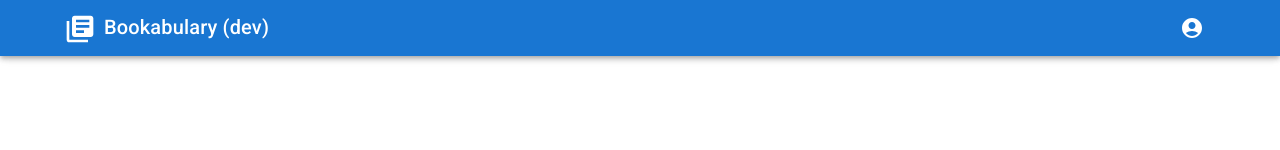
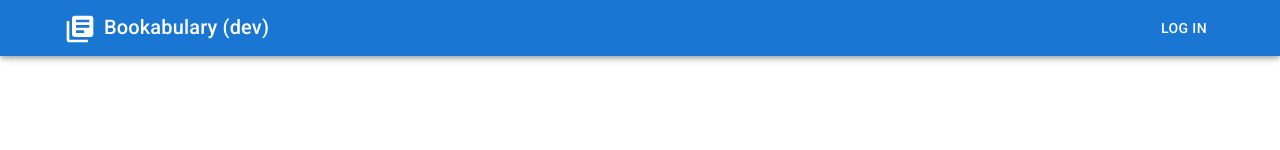
Before and after one commit to vladyslav-polishchuk/learn-vocabulary-frontend, a React (Create React App) app: page /login in a window 1280 px wide. Shown: the top 150 px of the page. Built offline with nearby package versions, Linux system fonts and the light colour scheme.

Commit message:
Implement logout

```diff
--- a/src/api.ts
+++ b/src/api.ts
@@ -45,3 +45,9 @@ export const register = async (email: string, password: string) => {
     body: formData,
   });
 };
+
+export const logout = async () => {
+  return await sendRequest(`logout`, {
+    method: 'POST',
+  });
+};
--- a/src/components/Header.tsx
+++ b/src/components/Header.tsx
@@ -1,5 +1,4 @@
 import { LibraryBooks, AccountCircle } from '@mui/icons-material';
-
 import React from 'react';
 import { Link, useNavigate } from 'react-router-dom';
 import {
@@ -12,27 +11,51 @@ import {
   IconButton,
   Tooltip,
   MenuItem,
+  Button,
 } from '@mui/material';
-
-const settings = [
-  { label: 'Profile', page: '/profile' },
-  { label: 'Logout', page: '/logout' },
-  { label: 'Login', page: '/login' },
-];
+import { logout } from '../api';
+import { useDispatch, useSelector } from 'react-redux';
+import type { RootState } from '../store';
+import { setUser } from '../store/vocabularySlice';
 
 export default function Header() {
   const navigate = useNavigate();
+  const dispatch = useDispatch();
   const [anchorElUser, setAnchorElUser] = React.useState<null | HTMLElement>(
     null
   );
+  const { user } = useSelector((state: RootState) => state.vocabulary);
 
   const handleOpenUserMenu = (event: React.MouseEvent<HTMLElement>) => {
     setAnchorElUser(event.currentTarget);
   };
-
   const handleCloseUserMenu = () => {
     setAnchorElUser(null);
   };
+
+  const settings = [
+    { label: 'Profile', click: () => navigate('/profile') },
+    {
+      label: 'Logout',
+      click: async () => {
+        await logout();
+
+        dispatch(setUser(null));
+      },
+    },
+  ];
+
+  const loginOrProfileButton = user ? (
+    <Tooltip title="Open settings">
+      <IconButton size="large" onClick={handleOpenUserMenu} color="inherit">
+        <AccountCircle />
+      </IconButton>
+    </Tooltip>
+  ) : (
+    <Button color="inherit" onClick={() => navigate('/login')}>
+      Log in
+    </Button>
+  );
 
   return (
     <AppBar position="fixed">
@@ -56,15 +79,7 @@ export default function Header() {
             Bookabulary ({process.env.REACT_APP_ENV || 'dev'})
           </Typography>
           <Box sx={{ flexGrow: 0 }}>
-            <Tooltip title="Open settings">
-              <IconButton
-                size="large"
-                onClick={handleOpenUserMenu}
-                color="inherit"
-              >
-                <AccountCircle />
-              </IconButton>
-            </Tooltip>
+            {loginOrProfileButton}
             <Menu
               sx={{ mt: '45px' }}
               id="menu-appbar"
@@ -85,7 +100,7 @@ export default function Header() {
                 <MenuItem
                   key={setting.label}
                   onClick={() => {
-                    navigate(setting.page);
+                    setting.click();
 
                     handleCloseUserMenu();
                   }}
```
